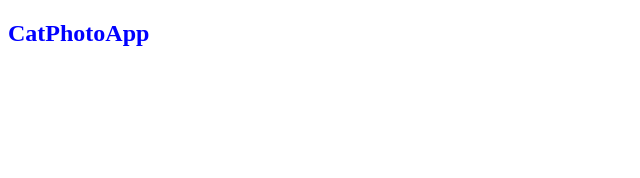
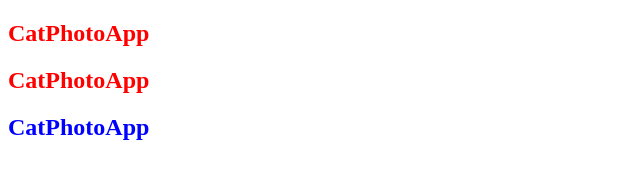
Before and after one commit to its-mohd-kaif/css-hands-on, a plain HTML site: page index.html in a window 1280 px wide. Shown: the whole page, without its empty margins (0-640 px from the left). Drawn offline with Linux system fonts and the light colour scheme.

Commit message:
3 Use a CSS Class to Style an Element

```diff
--- a/index.html
+++ b/index.html
@@ -12,10 +12,10 @@
     <h2>CatPhotoApp</h2>
 
     <!-- Use CSS Selectors to Style Elements -->
-    <style>
-        h2 {
-          color: blue;
-        }
-      </style>
+    <h2>CatPhotoApp</h2>
+
+    <!-- Use a CSS Class to Style an Element -->
+    <h2 class="class">CatPhotoApp</h2>
+
 </body>
 </html>
--- a/style.css
+++ b/style.css
@@ -1,3 +1,7 @@
+/*  <!-- Change the Color of Text --> */
 h2{
     color:red;
 }
+.class{
+    color: blue;
+}
```
